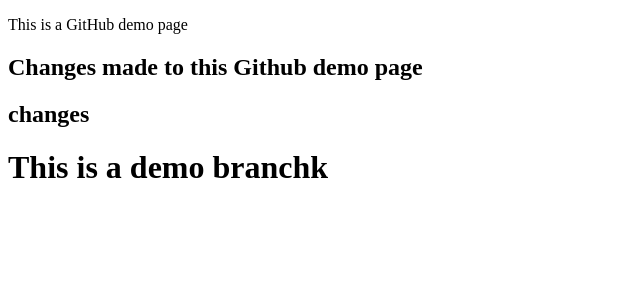
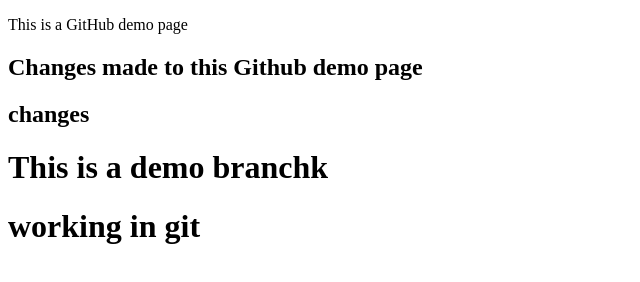
Before and after one commit to debbiec84/sandbox, a plain HTML site: page index.html in a window 1280 px wide. Shown: the whole page, without its empty margins (0-640 px from the left). Drawn offline with Linux system fonts and the light colour scheme.

Commit message:
Update index.html

```diff
--- a/index.html
+++ b/index.html
@@ -12,6 +12,7 @@
     <h2>Changes made to this Github demo page</h2>
     <h2>changes</h2>
     <h1>This is a demo branchk</h1>
+    <h1> working in git</h1>
     <script src="js/script.js"></script>
   </body>
 </html>
```
